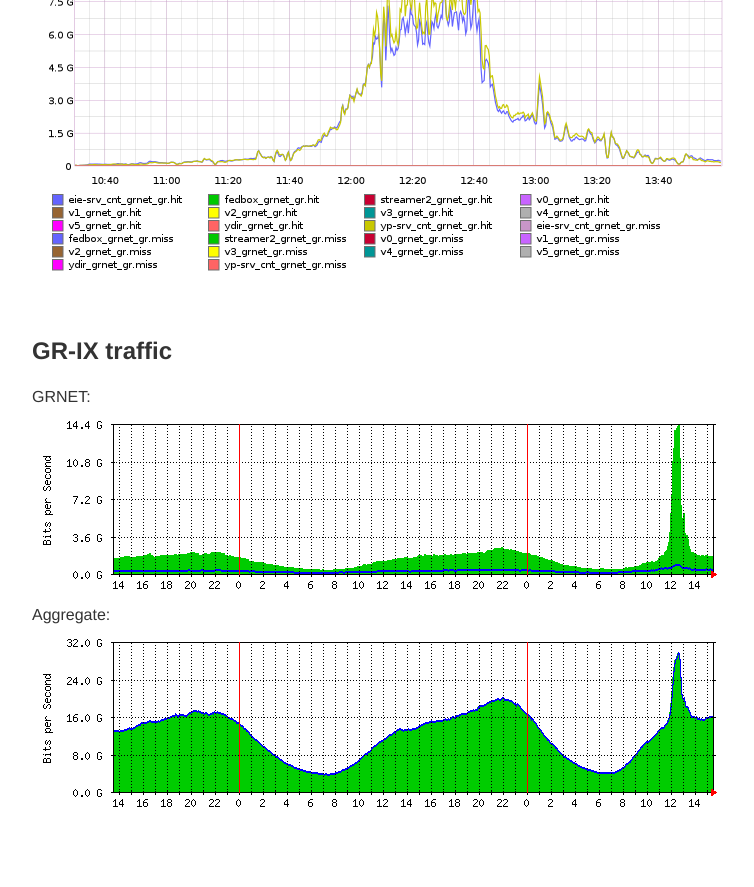
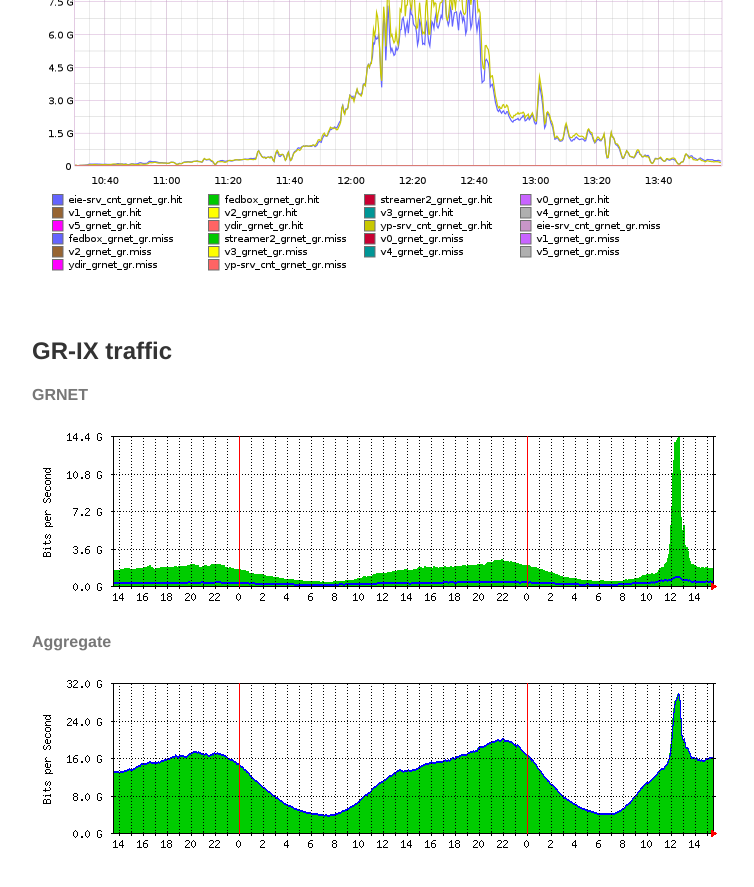
Before and after one commit to zmousm/parltv-bursts, a Jekyll site: the page built from index.md, in a window 1280 px wide and 900 px high, scrolled down 20090 px. Shown: the top 887 px of the window, without its empty margins (213-967 px from the left). Built offline with Jekyll 4.4.1, drawn with Linux system fonts in a browser that asks for light colours; Markdown is read by kramdown in place of the engine named in the settings; before the commit the page ends 20948 px from its top, so only the background shows below that; some of the changed lines change nothing that is shown.

Commit message:
headers perhaps are more appropriate

```diff
--- a/index.md
+++ b/index.md
@@ -163,7 +163,7 @@ layout: index
 ![20141229_graphite_hits](graphs/parltv_20141229_g-aggr-hits.png)
 ![20141229_graphite_workers](graphs/parltv_20141229_g-workers-traffic.png)
 ### GR-IX traffic
-GRNET:
+######GRNET
 ![20141229_grix_grnet](graphs/parltv_20141229_grix-grnet.png)
-Aggregate:
+######Aggregate
 ![20141229_grix_total](graphs/parltv_20141229_grix-total.png)
```
